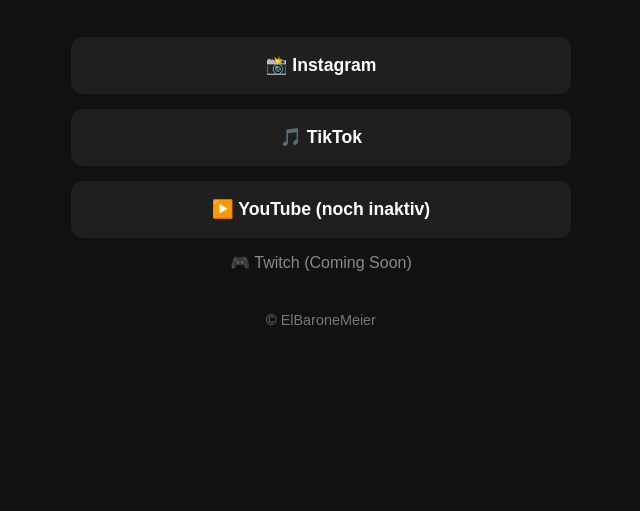
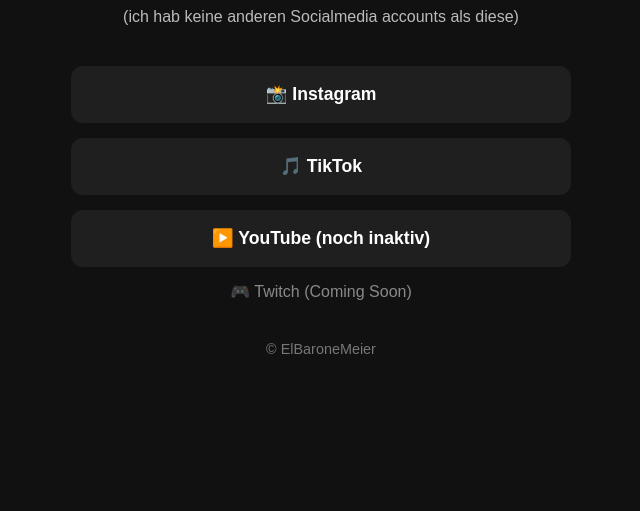
Before and after one commit to DerBarone/Linktree, a plain HTML site: page index.html in a window 1280 px wide. Shown: the part 289-800 px from the top of the page, without its empty margins (319-959 px from the left). Drawn offline with Linux system fonts and the light colour scheme.

Commit message:
Update index.html

```diff
--- a/index.html
+++ b/index.html
@@ -72,6 +72,7 @@
 <h1>Lenny - ElBaroneMeier</h1>
 
 <p>Politischer Meinungs Blogger</p>
+    <p>(ich hab keine anderen Socialmedia accounts als diese)</p>
 
 <a class="button"
 href="https://www.instagram.com/elbaronemeier/"
```
